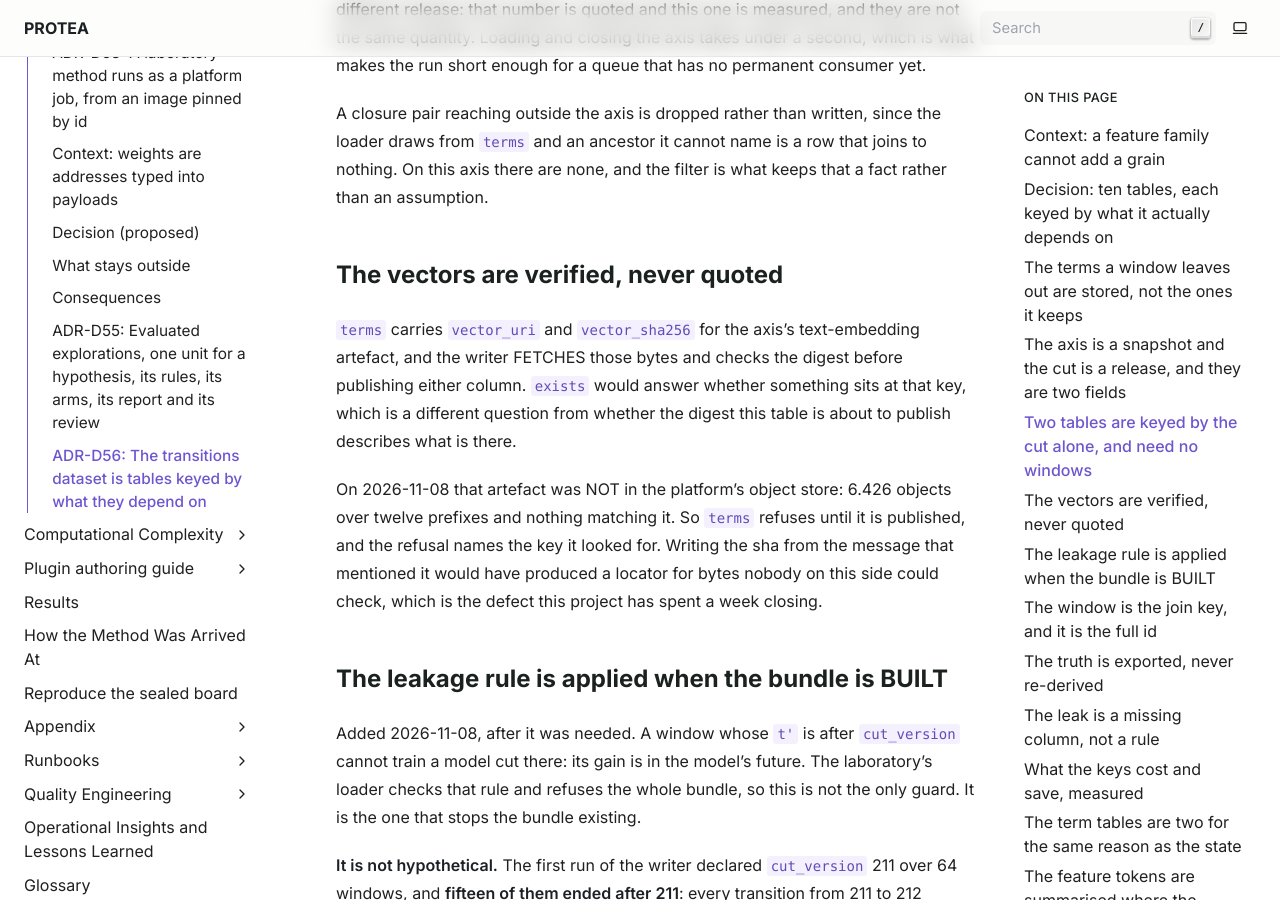
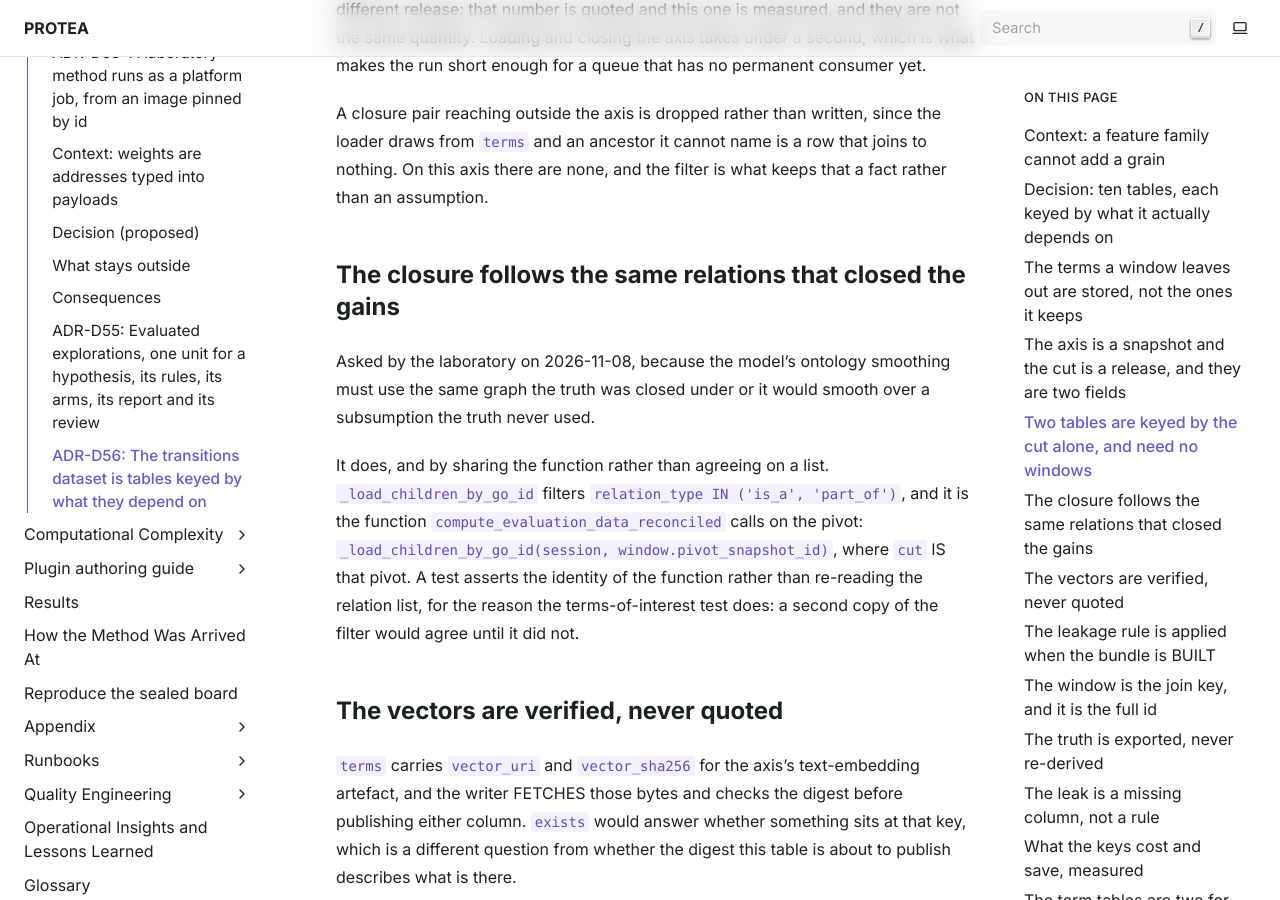
Before and after one commit to frapercan/PROTEA, a Sphinx documentation site: the page built from docs/source/adr/D56-transitions-dataset-is-tables-keyed-by-what-they-depend-on.rst, in a window 1280 px wide and 900 px high, scrolled down 5627 px. Built offline with Sphinx 7.4.7, drawn with Linux system fonts in a browser that asks for light colours; some of the changed text lies outside the part shown.

Commit message:
El cierre sigue las mismas relaciones que cerraron las ganancias
Lo pregunto el laboratorio, y la respuesta habia que leerla y no suponerla: el
suavizado por ontologia del modelo tiene que usar el mismo grafo bajo el que se
cerro la verdad, o suavizaria sobre una subsuncion que la verdad nunca uso.

Lo sigue, y compartiendo la FUNCION en vez de coincidir en una lista.
_load_children_by_go_id filtra relation_type IN ('is_a','part_of'), y es la
funcion que compute_evaluation_data_reconciled llama sobre el pivote:
_load_children_by_go_id(session, window.pivot_snapshot_id), donde cut ES ese
pivote.

La prueba afirma la IDENTIDAD de la funcion y no vuelve a leer la lista de
relaciones, por la misma razon que la del TOI: una segunda copia del filtro
coincide hasta que no.

```diff
--- a/docs/source/adr/D56-transitions-dataset-is-tables-keyed-by-what-they-depend-on.rst
+++ b/docs/source/adr/D56-transitions-dataset-is-tables-keyed-by-what-they-depend-on.rst
@@ -227,6 +227,21 @@ A closure pair reaching outside the axis is dropped rather than written, since
 the loader draws from ``terms`` and an ancestor it cannot name is a row that
 joins to nothing. On this axis there are none, and the filter is what keeps
 that a fact rather than an assumption.
+
+The closure follows the same relations that closed the gains
+~~~~~~~~~~~~~~~~~~~~~~~~~~~~~~~~~~~~~~~~~~~~~~~~~~~~~~~~~~~
+
+Asked by the laboratory on 2026-11-08, because the model's ontology smoothing
+must use the same graph the truth was closed under or it would smooth over a
+subsumption the truth never used.
+
+It does, and by sharing the function rather than agreeing on a list.
+``_load_children_by_go_id`` filters ``relation_type IN ('is_a', 'part_of')``,
+and it is the function ``compute_evaluation_data_reconciled`` calls on the
+pivot: ``_load_children_by_go_id(session, window.pivot_snapshot_id)``, where
+``cut`` IS that pivot. A test asserts the identity of the function rather than
+re-reading the relation list, for the reason the terms-of-interest test does: a
+second copy of the filter would agree until it did not.
 
 The vectors are verified, never quoted
 ~~~~~~~~~~~~~~~~~~~~~~~~~~~~~~~~~~~~~
```
Also changed, not shown: 1 other file.
